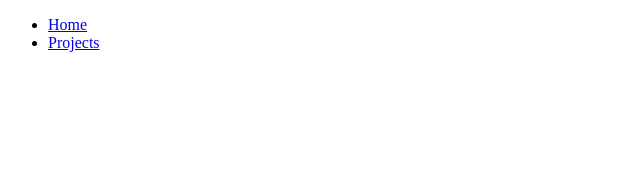
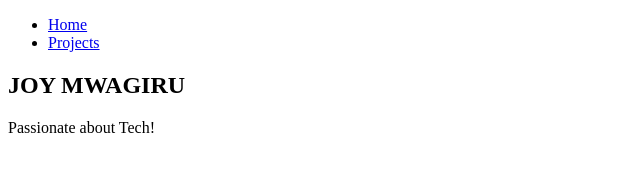
Before and after one commit to Mwagiru/portfolio, a plain HTML site: page index.html in a window 1280 px wide. Shown: the whole page, without its empty margins (0-640 px from the left). Drawn offline with Linux system fonts and the light colour scheme.

Commit message:
Created container for name and text using <div>

```diff
--- a/index.html
+++ b/index.html
@@ -14,6 +14,10 @@
                 <li><a href="https://github.com/">Projects</a></li>
             </ul>
         </div>
+        <div class="header1">
+            <h2>JOY MWAGIRU</h2>
+            <p>Passionate about Tech!</p>
+        </div>
     </div>
 
 </body>
```
